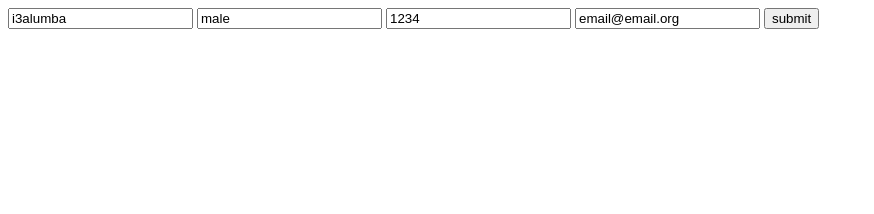
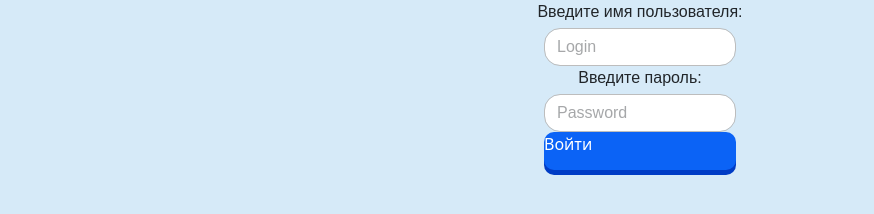
Before and after one commit to yakubofff/web_project, a website: page static/html/index.html in a window 1280 px wide. Shown: the whole page, without its empty margins (0-874 px from the left). Drawn offline with Linux system fonts and the light colour scheme.

Commit message:
commit from 27.01

```diff
--- a/requirements.txt
+++ b/requirements.txt
@@ -1,3 +1,4 @@
 fastapi
 pydantic
 uvicorn
+sqlalchemy
--- a/static/html/index.html
+++ b/static/html/index.html
@@ -1,21 +1,126 @@
-<!doctype html>
-<html>
-  <head>
-    <title>Simple form</title>
+<!DOCTYPE HTML>
+<html lang="ru">
+   <head>
+       <meta charset="UTF-8">
+	 <title>Login</title>
+	 <link rel="icon" type="image/x-icon" href="">
+       <style>
+
+    *,
+    *::before,
+    *::after {
+      box-sizing: border-box;
+    }
+
+    body {
+      margin: 0;
+      font-family: system-ui, -apple-system, "Segoe UI", Roboto, "Helvetica Neue", Arial, "Noto Sans", "Liberation Sans", sans-serif, "Apple Color Emoji", "Segoe UI Emoji", "Segoe UI Symbol", "Noto Color Emoji";
+      font-size: 1rem;
+      font-weight: 400;
+      line-height: 1.5;
+      color: #212529;
+      background-color: #d6eaf8;
+      -webkit-text-size-adjust: 100%;
+      -webkit-tap-highlight-color: rgba(0, 0, 0, 0);
+
+    }
+
+    h1 {
+      font-size: 1.25rem;
+      font-weight: 500;
+
+    }
+
+    p {
+      font-weight: 500;
+    }
+
+    /* text-field */
+    .text-field {
+  display: flex;
+  align-items: center;
+  justify-content: center;
+  height: 100%;
+    }
+
+    .text-field__label {
+      display: block;
+      margin-bottom: 0.25rem;
+      font-family: sans-serif;
+
+
+    }
+
+    .text-field__input {
+      display: block;
+      width: 15%;
+      height: calc(2.25rem + 2px);
+      padding: 0.375rem 0.75rem;
+      font-family: 'Montserrat', sans-serif;
+      font-size: 1rem;
+      font-weight: 400;
+      line-height: 1.5;
+      color: #212529;
+      background-color: #fff;
+      background-clip: padding-box;
+      border: 1px solid #bdbdbd;
+      border-radius: 1rem;
+      transition: border-color 0.15s ease-in-out, box-shadow 0.15s ease-in-out;
+
+
+    }
+
+    .text-field__input::placeholder {
+      color: #212529;
+      opacity: 0.4;
+
+    }
+
+    .text-field__input:focus {
+      color: #212529;
+      background-color: #fff;
+      border-color: #bdbdbd;
+      outline: 0;
+      box-shadow: 0 0 0 0.2rem rgba(158, 158, 158, 0.25);
+    }
+
+    .text-field__input:disabled,
+    .text-field__input[readonly] {
+      background-color: #f5f5f5;
+      opacity: 1;
+
+    }
+    .button {
+    width: 15%;
+    height: calc(2.25rem + 2px);
+    border: none;
+    border-radius: 10px;
+    text-decoration: none;
+    color: white;
+    background: #0B63F6;
+    box-shadow: 0 5px 0 #003CC5;
+}
+  </style>
   </head>
-  <body>
-    <form name="user_form">
-      <input type="text" id="user_name" value="i3alumba" />
-      <input type="text" id="user_gender" value="male" />
-      <input type="text" id="user_debit_card_name" value="1234" />
-      <input type="text" id="user_email" value="email@email.org" />
-      <input
-        type="button"
-        name="submit form"
-        value="submit"
-        onclick="onRegisterButtonClick()"
-      />
-    </form>
-    <script src="/static/js/index.js"></script>
-  </body>
+       <body>
+
+       <div class="text-field">
+  <label class="text-field__label" for="login">Введите имя пользователя:</label>
+</div>
+<div class="text-field">
+  <input class="text-field__input" minlength = 6 maxlength = 20 type="text" name="login" id="user_name" placeholder="Login" value="">
+</div>
+<div class="text-field">
+  <label class="text-field__label" for="login">Введите пароль:</label>
+</div>
+<div class="text-field">
+  <input class="text-field__input" minlength = 6 maxlength = 20 type="password" name="login" id="user_password" placeholder="Password" value="">
+</div>
+
+<div class="text-field">
+  <a class="button" id="button" onclick="onRegisterButtonClick()">Войти</a>
+</div>
+
+
+       </body>
 </html>
--- a/static/js/index.js
+++ b/static/js/index.js
@@ -1,11 +1,7 @@
 function onRegisterButtonClick() {
   const name = document.getElementById("user_name").value;
-  const gender =
-    document.getElementById("user_gender").value == "male" ? true : false;
-  const debit_card_number = parseFloat(
-    document.getElementById("user_debit_card_name").value,
-  );
-  const email = document.getElementById("user_email").value;
+  const password = document.getElementById("user_password").value;
+
 
   const url = "http://localhost:8000/users/new/";
   fetch(url, {
@@ -14,10 +10,8 @@ function onRegisterButtonClick() {
       "Content-Type": "application/json",
     },
     body: JSON.stringify({
-      name: name,
-      gender: gender,
-      debit_card_number: debit_card_number,
-      email: email,
+      login: name,
+      password: password,
     }),
   })
     .then((response) => response.text())
@@ -25,5 +19,5 @@ function onRegisterButtonClick() {
     .then((json) => json.user_id)
     .then((user_id) => sessionStorage.setItem("user_id", user_id.toString()))
     .catch((error) => console.log(error));
-  window.location.replace("http://localhost:8000/hello/");
+  window.location.replace("http://localhost:8000/div/");
 }
```
Also changed, not shown: static/html/div.html (+2 -1 lines), static/html/hello.html (+1 -1 lines), static/html/login.html (+43 -3 lines), static/html/test.html (+2 -1 lines), 2 other files.
